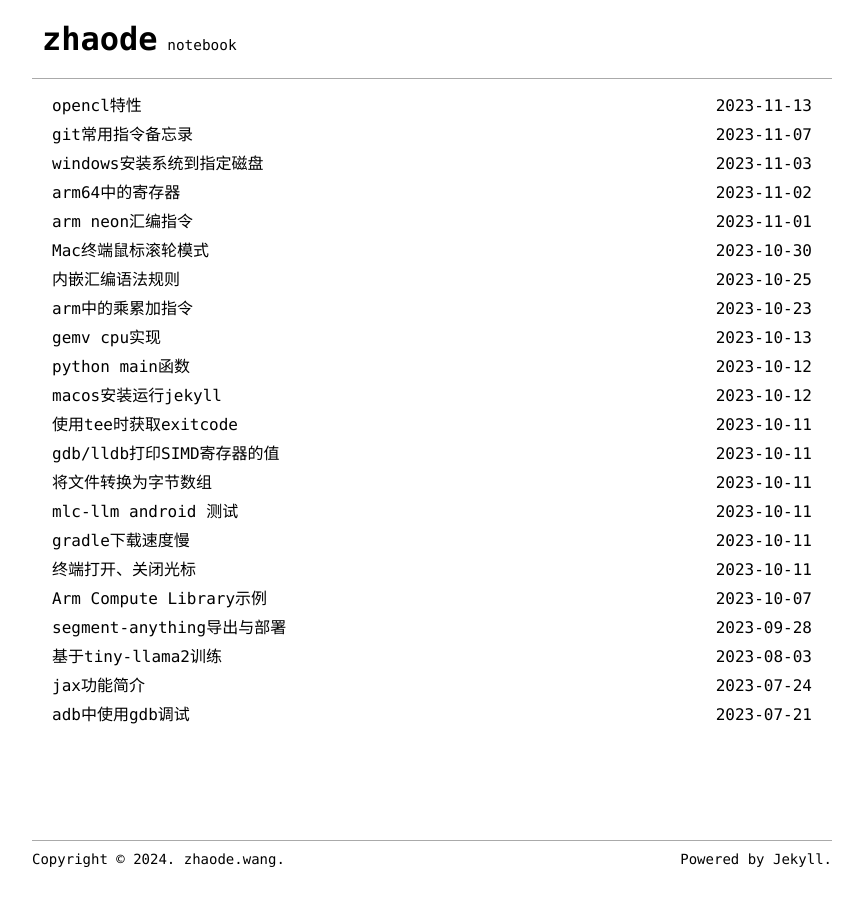
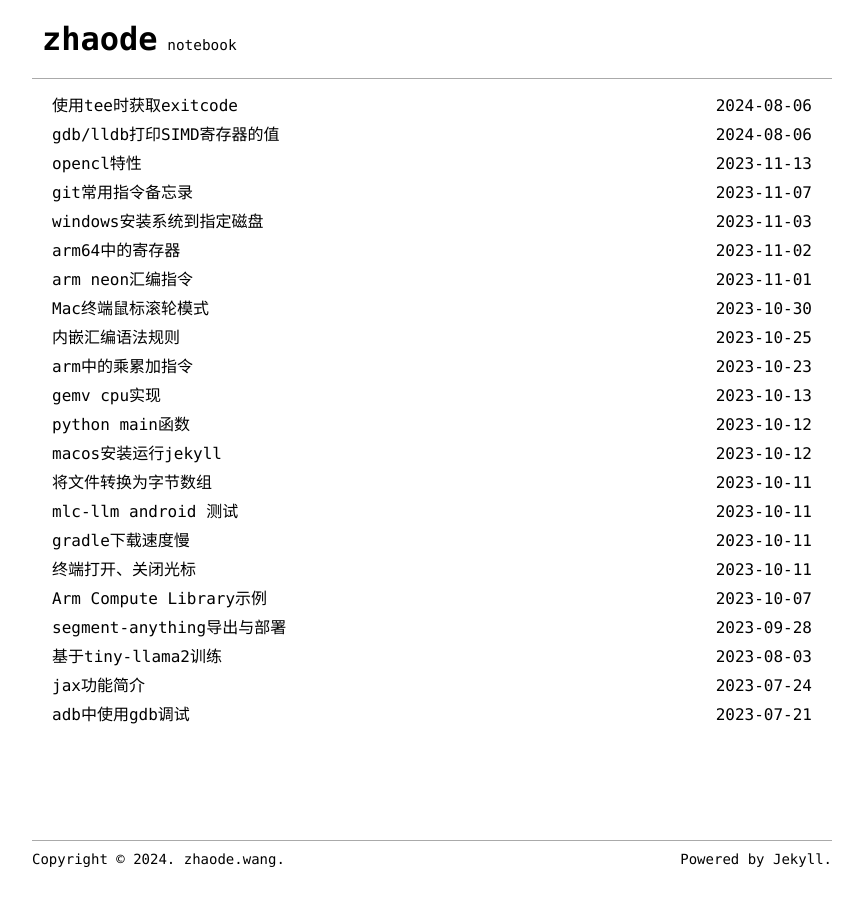
Before and after one commit to wangzhaode/wangzhaode.github.io, a Jekyll site: the page built from index.html, in a window 1280 px wide. Shown: the whole page, without its empty margins (208-1071 px from the left). Built offline with Jekyll 4.4.1, drawn with Linux system fonts in a browser that asks for light colours; the list of posts is cut into pages by our own code.

Commit message:
fix date.

```diff
--- a/_posts/2024-08-06-dump-register.md
+++ b/_posts/2024-08-06-dump-register.md
@@ -1,8 +1,8 @@
 ---
 layout: post
 title:  "gdb/lldb打印SIMD寄存器的值"
-date:   2023-10-11
-last_modified_at: 2023-10-11
+date:   2024-08-06
+last_modified_at: 2024-08-06
 categories: [linux]
 ---
 
--- a/_posts/2024-08-06-exitcode.md
+++ b/_posts/2024-08-06-exitcode.md
@@ -1,8 +1,8 @@
 ---
 layout: post
 title:  "使用tee时获取exitcode"
-date:   2023-10-11
-last_modified_at: 2023-10-11
+date:   2024-08-06
+last_modified_at: 2024-08-06
 categories: [linux]
 ---
 
```
